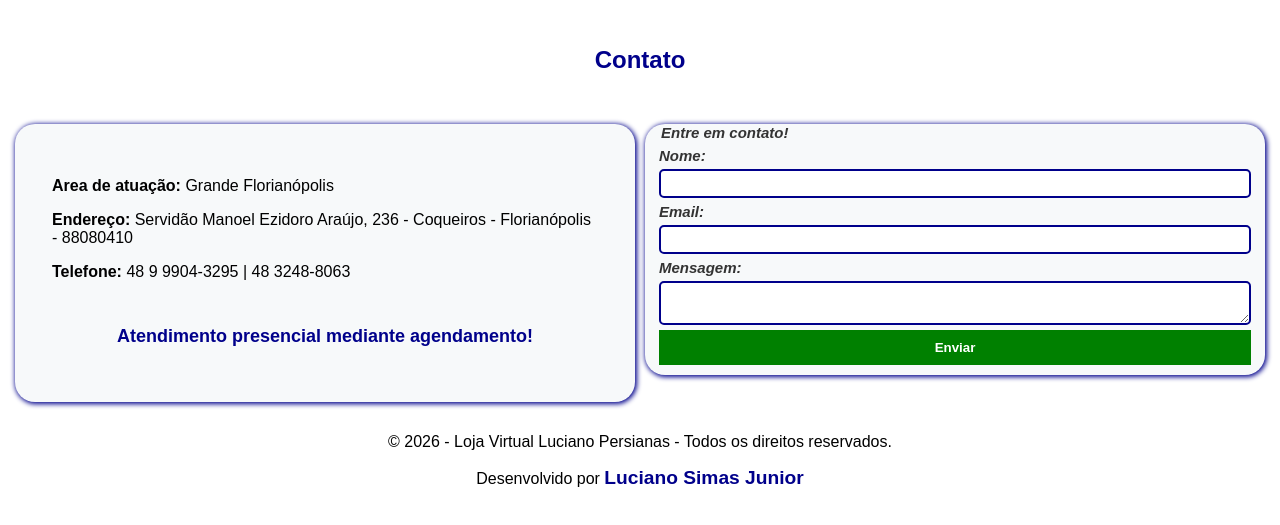
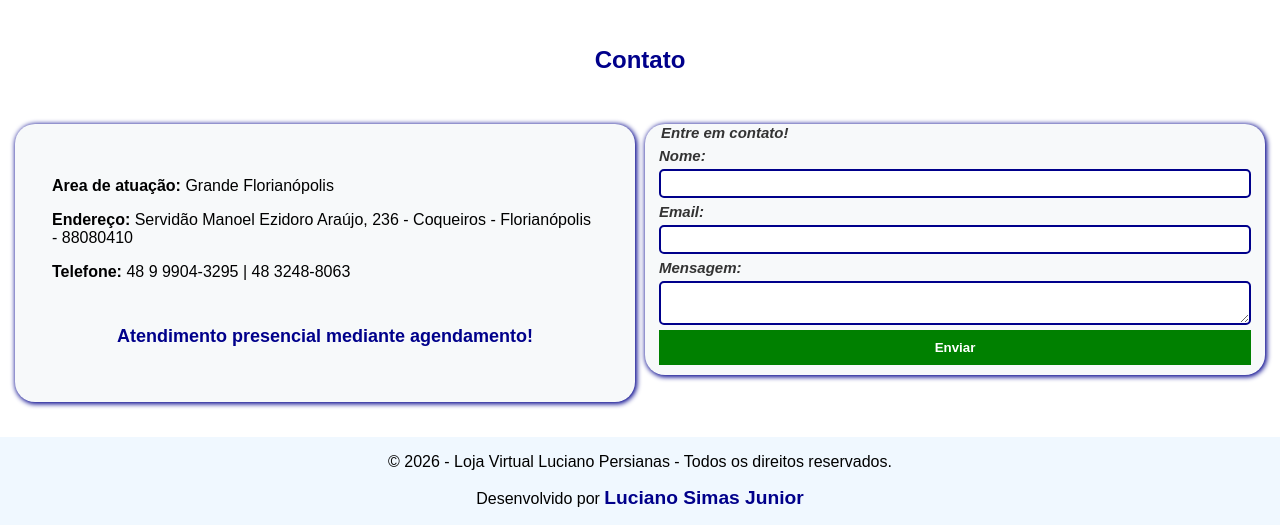
Before and after one commit to thesimas/luciano-simas-junior_frontend_26.2, a plain HTML site: page index.html in a window 1280 px wide. Shown: the part 1837-2362 px from the top of the page. Drawn offline with Linux system fonts and the light colour scheme.

Commit message:
Fix: Ajuste no body e main para que o footer fique sempre no rodape

```diff
--- a/projeto-luciano-persianas/css/base.css
+++ b/projeto-luciano-persianas/css/base.css
@@ -3,6 +3,13 @@
     padding: 0;
     background-color: white;
     font-family: Arial, Helvetica, sans-serif;
+    display: flex;
+    flex-direction: column;
+    min-height: 100vh;
+}
+
+main {
+    flex: 1;
 }
 
 .navbar {
@@ -117,7 +124,7 @@
     grid-template-columns: repeat(2, 1fr);
     grid-template-rows: repeat(1, auto);
     gap: 10px;
-    margin: 0 auto;
+    margin: 20px auto;
     padding: 15px;
 }
 
@@ -190,8 +197,8 @@
 }
 
 footer {
-    margin: 0 auto;
     text-align: center;
+    background-color: aliceblue;
 }
 
 footer p a {
```
